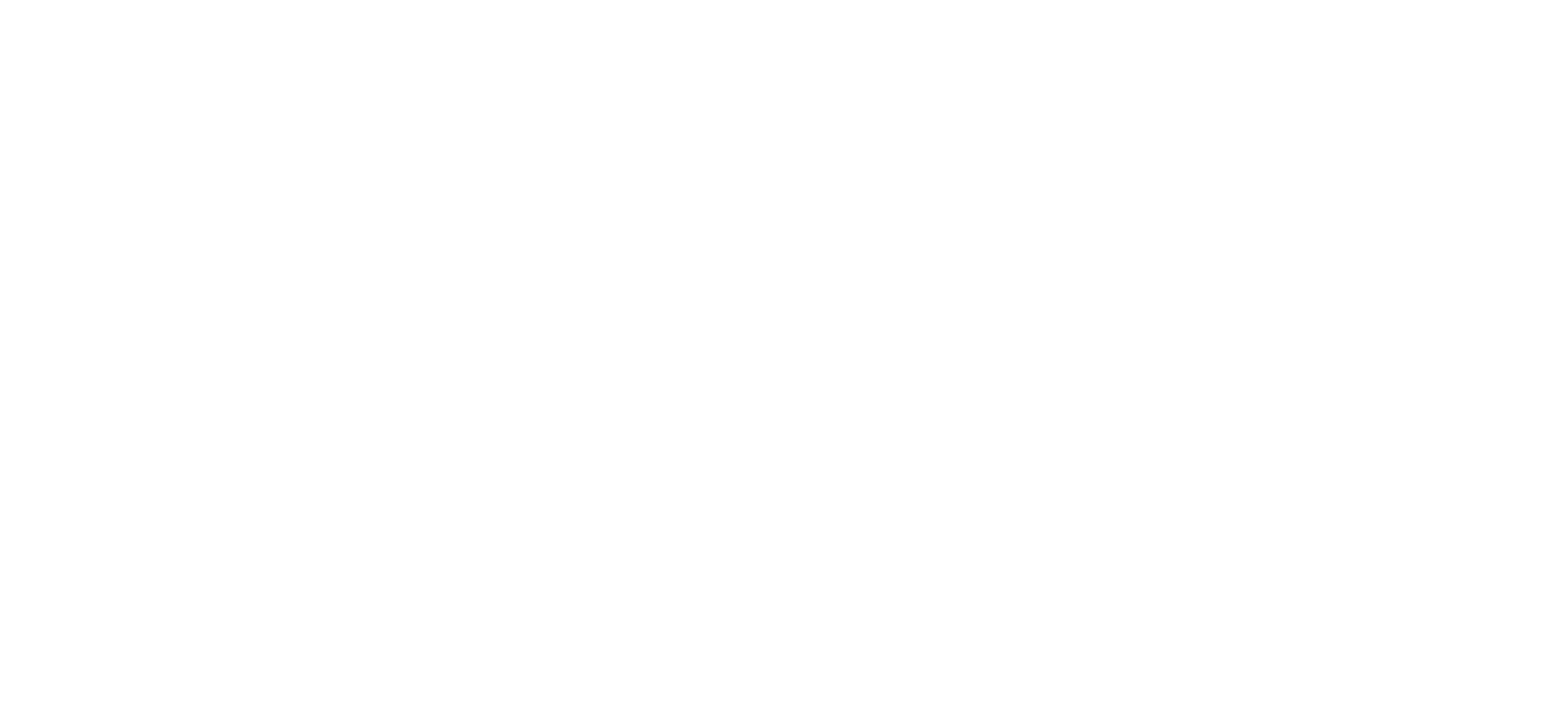
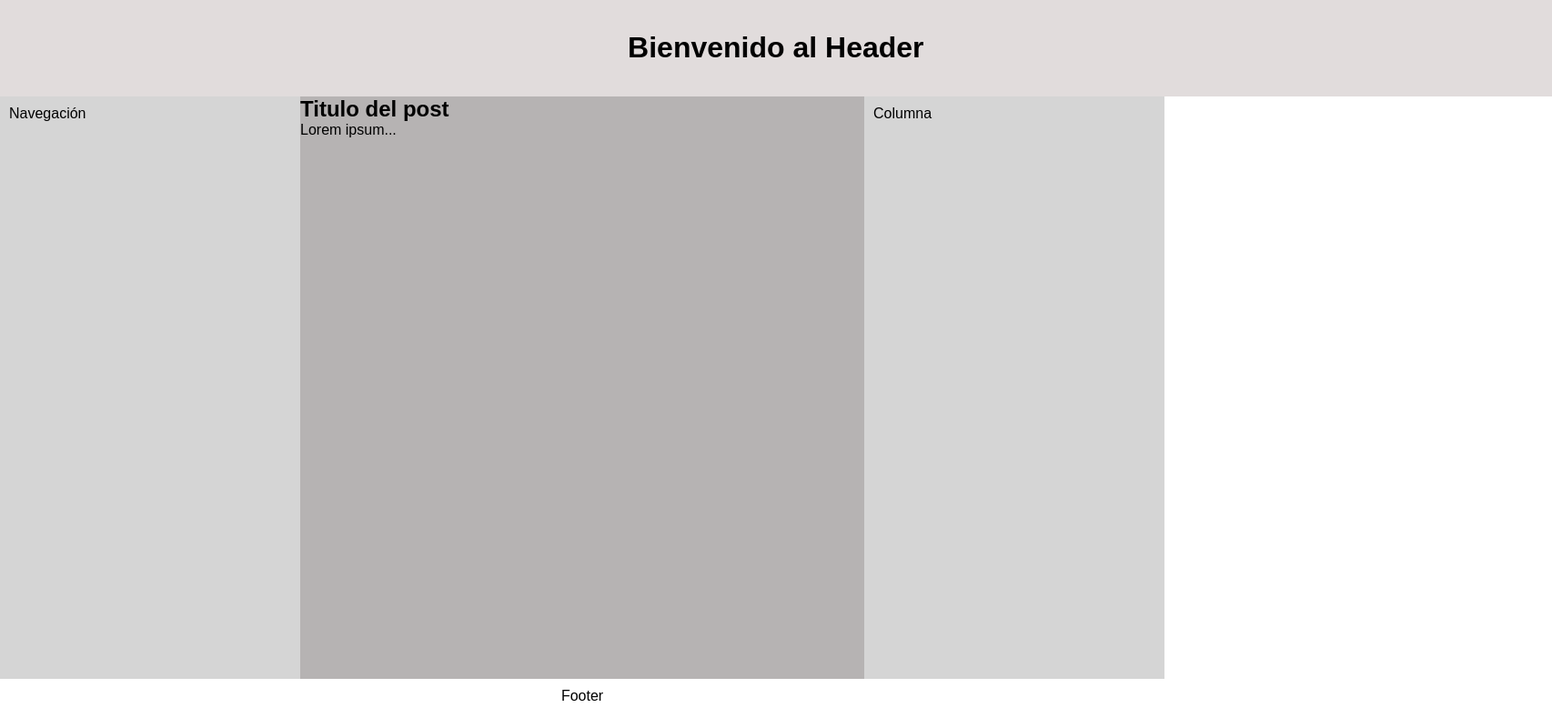
Before and after one commit to VeronicaRuizBautista/practicaConFlex, a plain HTML site: page index.html in a window 1280 px wide. Shown: the whole page at 91% size, 1706 px wide, since content can reach past the window. Drawn offline with Linux system fonts and the light colour scheme.

Commit message:
feat: :white_check_mark: Ejercicio_5 listo
Se agrego el contenido al html y css respectivo.

```diff
--- a/css/style.css
+++ b/css/style.css
@@ -0,0 +1,51 @@
+@import url(variables.css);
+* {
+    padding: 0;
+    margin: 0;
+    font-family: var(--fuente-letra);
+}
+header {
+    background-color: var(--fondo-header);
+    display: flex;
+    justify-content: center;
+    height: 10vh;
+    align-items: center;
+    padding: 1%;
+    width: 210vh;
+    font-size: xx-large;
+    font-weight: bold;
+}
+.container {
+    background-color: var(--color-fondo);
+    align-items: stretch;
+    height: 80vh;
+    display: flex;
+    width: 100vw;
+}
+nav {
+    margin: 10px;
+    display: flex;
+    flex: 1;
+}
+article {
+    background-color: var(--color-articulo);
+    display: flex;
+    flex-direction: column;
+    flex: 2;
+}
+h4 {
+    font-size: x-large;
+}
+p {
+    margin: 0;
+}
+aside {
+    margin: 10px;
+    display: flex;
+    flex: 1;
+}
+footer {
+    margin: 10px;
+    display: flex;
+    justify-content: center;
+}
--- a/css/variables.css
+++ b/css/variables.css
@@ -0,0 +1,6 @@
+:root {
+    --fondo-header: rgb(225, 220, 220);
+    --color-fondo: rgb(213, 213, 213);
+    --color-articulo: rgb(182, 179, 179);
+    --fuente-letra: Arial, sans-serif;
+}
--- a/index.html
+++ b/index.html
@@ -3,10 +3,19 @@
 <head>
     <meta charset="UTF-8">
     <meta name="viewport" content="width=device-width, initial-scale=1.0">
-    <title>Document</title>
-    <link rel="stylesheet" href="./css/style.css">
+    <title>Ejercicio_5</title>
+    <link rel="stylesheet" href="css/style.css">
 </head>
 <body>
-
+    <header>Bienvenido al Header</header>
+    <main class="container">
+        <nav>Navegación</nav>
+        <article>
+            <h4>Titulo del post</h4>
+            <p>Lorem ipsum...</p>
+        </article>
+        <aside>Columna</aside>
+    </main>
+    <footer>Footer</footer>
 </body>
 </html>
```
Also changed, not shown: storage/img/ejercicio_5.PNG (added).
